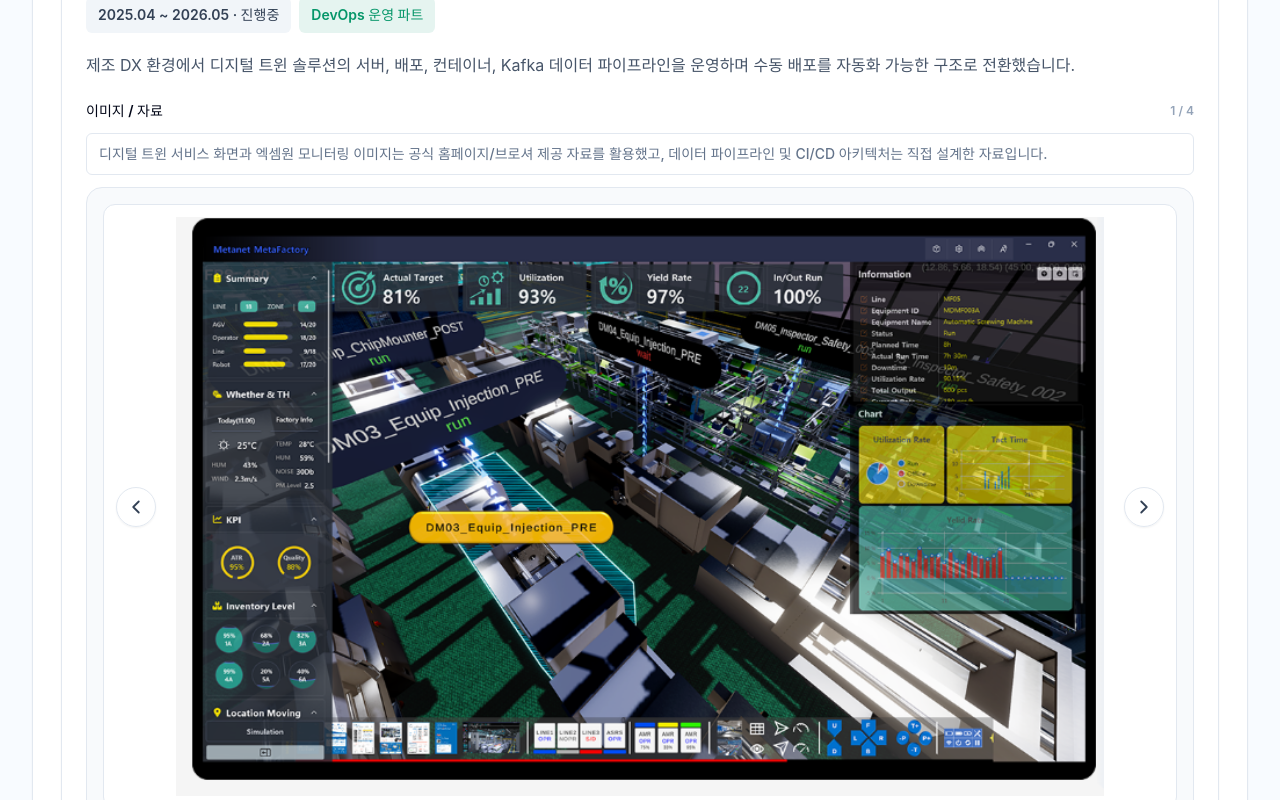
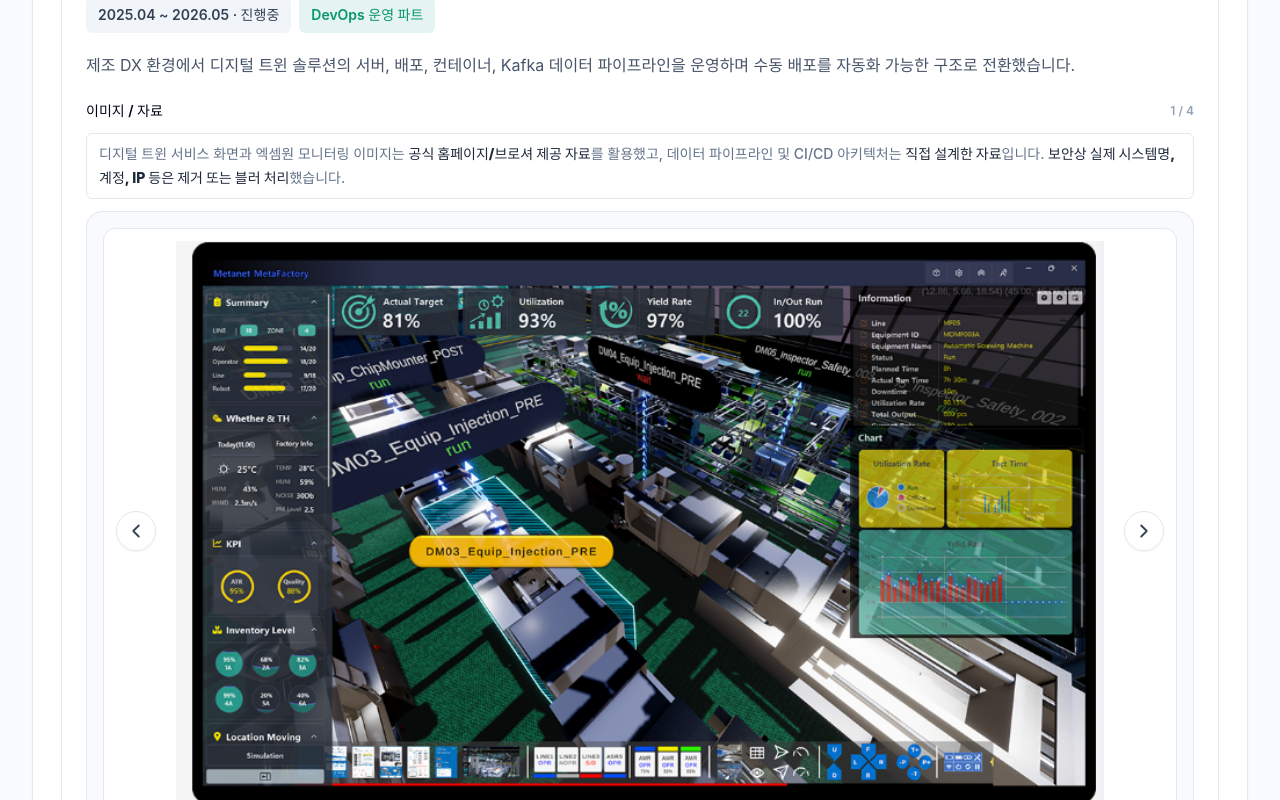
Before and after one commit to JANGSEOKHAN/JANGSEOKHAN.github.io, a React (Vite) app: page / in a window 1280 px wide. Shown: the part 3820-4620 px from the top of the page. Built offline with nearby package versions, Linux system fonts and the light colour scheme; a web font is replaced by a local one.

Commit message:
Emphasize project visual notes

```diff
--- a/src/components/ProjectCard.tsx
+++ b/src/components/ProjectCard.tsx
@@ -37,6 +37,28 @@ const readVideoTime = (event: SyntheticEvent<HTMLVideoElement>): VideoTime => {
     current: video.currentTime,
     duration,
   };
+};
+
+const visualNoteHighlights = [
+  '공식 홈페이지/브로셔 제공 자료',
+  '직접 설계한 자료',
+  '보안상 실제 시스템명, 계정, IP 등은 제거 또는 블러 처리',
+];
+
+const renderVisualNote = (note: string) => {
+  const pattern = new RegExp(`(${visualNoteHighlights.map((text) => text.replace(/[.*+?^${}()|[\]\\]/g, '\\$&')).join('|')})`, 'g');
+
+  return note.split(pattern).map((part, index) => {
+    if (visualNoteHighlights.includes(part)) {
+      return (
+        <strong key={`${part}-${index}`} className="font-extrabold text-slate-800">
+          {part}
+        </strong>
+      );
+    }
+
+    return part;
+  });
 };
 
 export default function ProjectCard({ project }: ProjectCardProps) {
@@ -151,7 +173,7 @@ export default function ProjectCard({ project }: ProjectCardProps) {
           </div>
           {project.visualNote ? (
             <p className="mb-3 rounded-md border border-slate-200 bg-white px-3 py-2 text-sm font-medium leading-6 text-slate-500">
-              {project.visualNote}
+              {renderVisualNote(project.visualNote)}
             </p>
           ) : null}
           <div className="rounded-2xl border border-slate-200 bg-slate-50 p-2 sm:p-4">
--- a/src/data/profile.ts
+++ b/src/data/profile.ts
@@ -247,7 +247,7 @@ export const projects: Project[] = [
       '디지털 트윈 서비스 SFTP 수작업 배포를 CI/CD로 전환하여 2GB 기준 배포 시간을 30분 이상에서 약 5분으로 단축했습니다. MSA 운영 환경에서 디지털트윈 Backend Pod, ConfigMap/Secret, PVC 및 데이터 파이프라인 상태를 점검하고 해외 23개 법인의 운영 로그 확인 체계를 구축하여 디지털트윈 서비스 안정화에 기여했습니다.',
     techStack: ['Linux', 'Kubernetes', 'Docker', 'Kafka', 'MongoDB', 'Jenkins', 'PlasticSCM', 'GitHub', 'Ceph', 'Nginx', 'HAProxy'],
     visualNote:
-      '디지털 트윈 서비스 화면과 엑셈원 모니터링 이미지는 공식 홈페이지/브로셔 제공 자료를 활용했고, 데이터 파이프라인 및 CI/CD 아키텍처는 직접 설계한 자료입니다.',
+      '디지털 트윈 서비스 화면과 엑셈원 모니터링 이미지는 공식 홈페이지/브로셔 제공 자료를 활용했고, 데이터 파이프라인 및 CI/CD 아키텍처는 직접 설계한 자료입니다. 보안상 실제 시스템명, 계정, IP 등은 제거 또는 블러 처리했습니다.',
     visuals: [
       {
         title: '디지털 트윈 서비스 화면',
```
